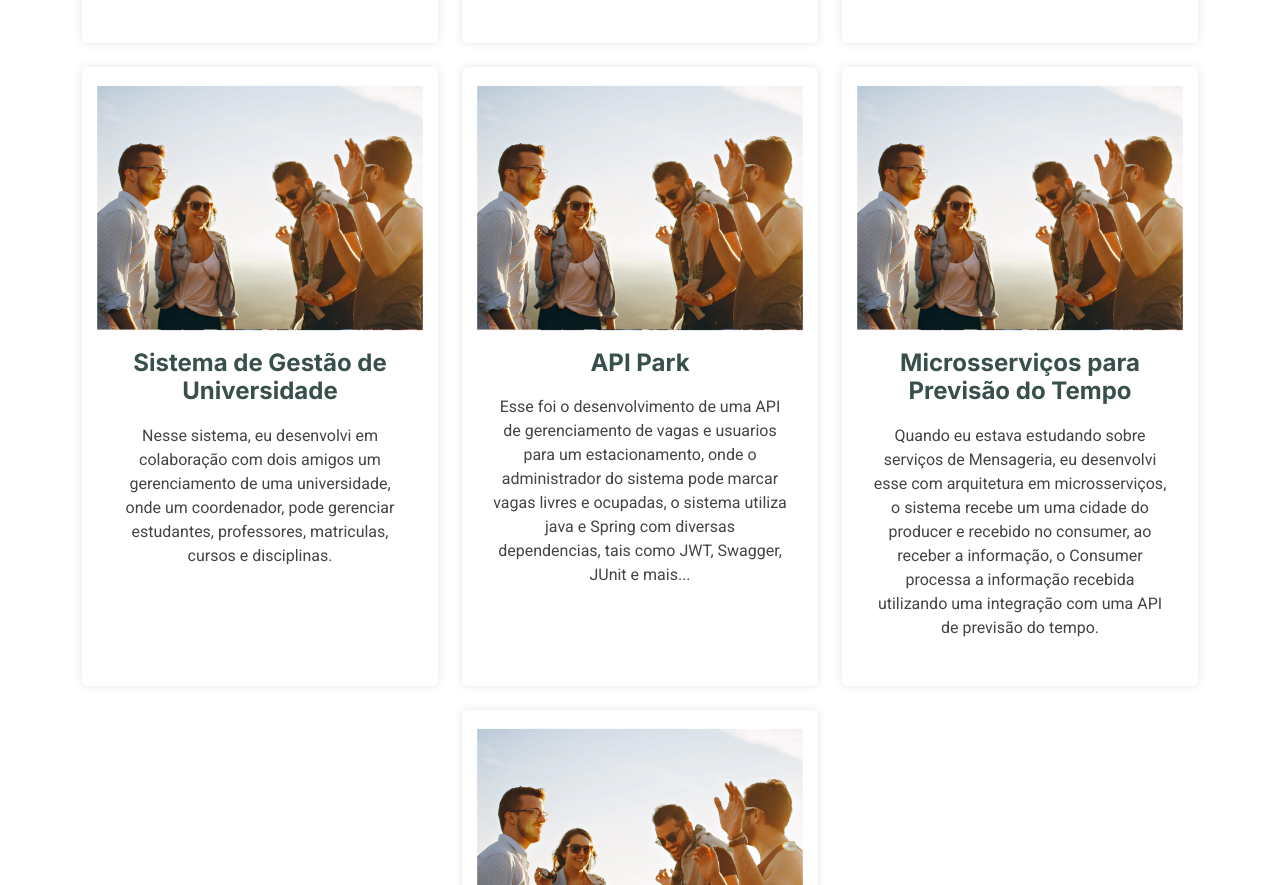
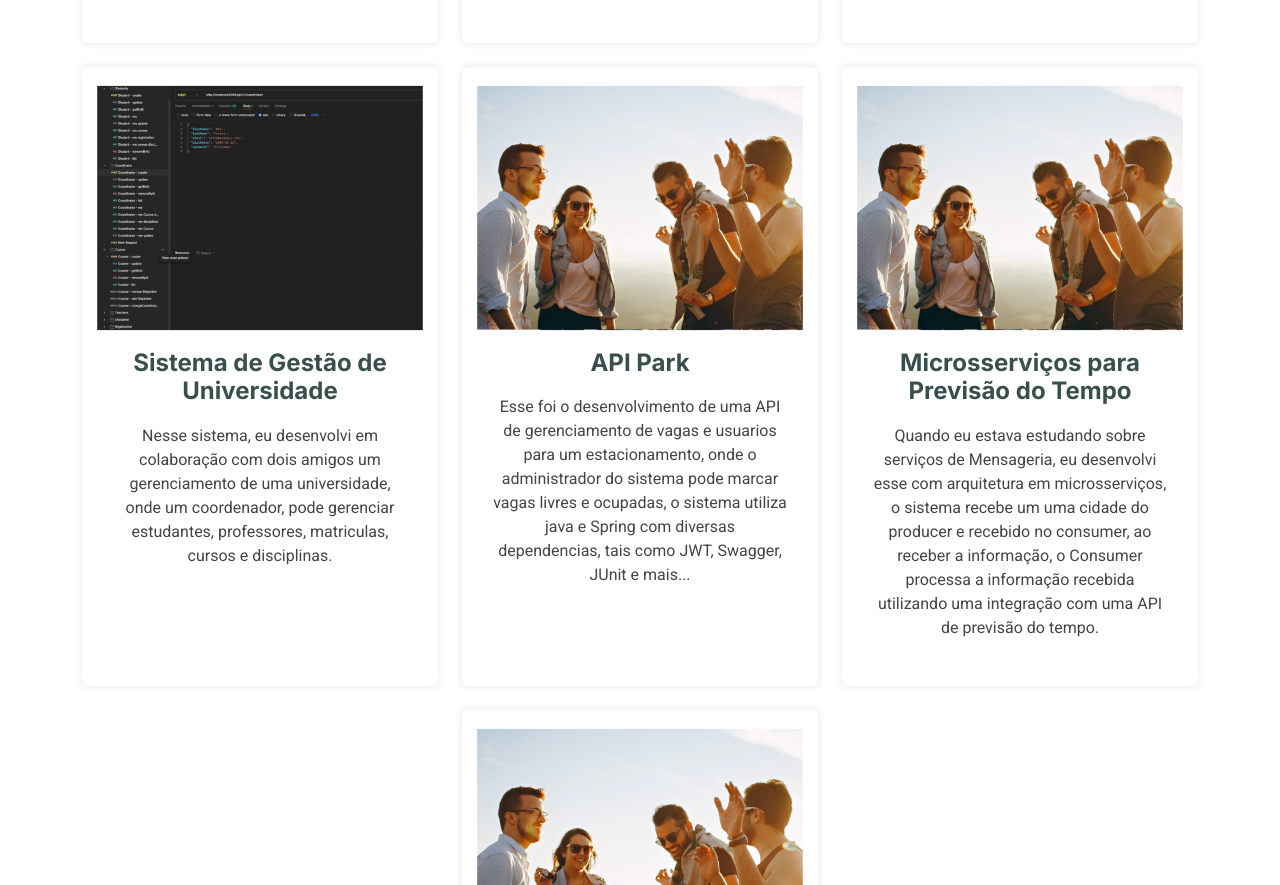
Before and after one commit to Eduardo-Decarli/Eduardo-Decarli, a plain HTML site: page index.html in a window 1280 px wide. Shown: the part 4255-5140 px from the top of the page. Drawn offline with Linux system fonts and the light colour scheme.

Commit message:
feat: university-system photo

```diff
--- a/index.html
+++ b/index.html
@@ -387,7 +387,7 @@
 
           <div class="col-lg-4" data-aos="fade-up" data-aos-delay="300">
             <div class="card">
-              <img src="assets/img/more-service-3.jpg" class="img-fluid" alt="">
+              <img src="assets/img/Projects/university-system-image.png" class="img-fluid" alt="">
               <h3>Sistema de Gestão de Universidade</h3>
               <p>Nesse sistema, eu desenvolvi em colaboração com dois amigos um gerenciamento de uma universidade, onde
                 um coordenador, pode gerenciar estudantes, professores, matriculas, cursos e disciplinas.</p>
```
Also changed, not shown: assets/img/Projects/university-system-image.png (added).
